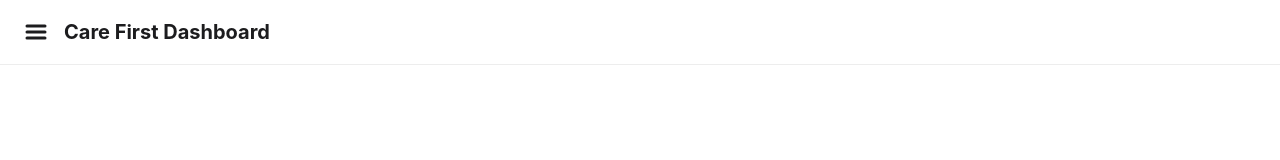
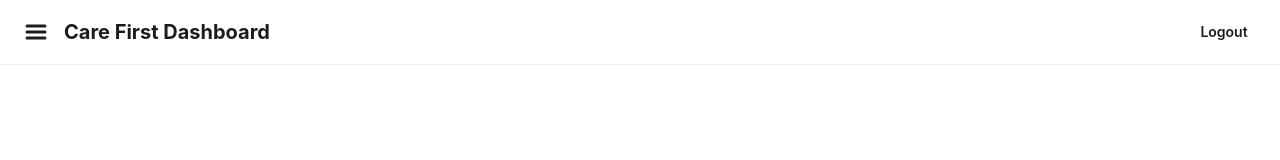
Before and after one commit to Rachidchel03/CareFirst-Frontend, a React (Create React App) app: page /login in a window 1280 px wide. Shown: the top 160 px of the page. Built offline with nearby package versions, Linux system fonts and the light colour scheme; no server answers.

Commit message:
changed frontend

```diff
--- a/src/App.js
+++ b/src/App.js
@@ -1,88 +1,90 @@
-// ───────────────────────────────────────────────────────────
 // src/App.js
-// ───────────────────────────────────────────────────────────
 import React from "react";
 import {
-  Box,
-  CssBaseline,
-  ThemeProvider,
-  AppBar,
-  Toolbar,
-  Typography,
+  BrowserRouter as Router,
+  Routes,
+  Route,
+  Navigate,
+} from "react-router-dom";
+
+import {
+  ThemeProvider, CssBaseline,
+  AppBar, Toolbar, Typography, Box
 } from "@mui/material";
-import { BrowserRouter as Router, Routes, Route } from "react-router-dom";
 
 import theme from "./theme";
+import AnimatedHamburger from "./components/AnimatedHamburger";
+import AnimatedDrawer    from "./components/AnimatedDrawer";
 
-/* layout */
-import AnimatedHamburger from "./components/AnimatedHamburger";
-import AnimatedDrawer from "./components/AnimatedDrawer";
+import { AuthProvider, useAuth } from "./Authentication/AuthContext";
+import ProtectedRoute             from "./loginroutes/LoginRoute";
 
-/* auth */
-import { AuthProvider, useAuth } from "./Authentication/AuthContext";
-import ProtectedRoute from "./loginroutes/LoginRoute";
+import Login     from "./Pages/Login";
+import Home      from "./Pages/Home";
+import WebScrape from "./WebScrape";
+import LogoutButton      from "./components/LogoutButton";
 
-/* pages */
-import Home from "./Pages/Home";
-import WebScrape from "./WebScrape";
-import Login from "./Pages/Login";
-import { Navigate } from "react-router-dom";
+function AppLayout() {
+  const [menuOpen, setMenuOpen] = React.useState(false);
+  const { isAuth } = useAuth();
 
-function RequireAuth({ children }) {
-  const token = localStorage.getItem("token");
-  return token ? children : <Navigate to="/login" replace />;
-}
+  return (
+    <>
+      <AppBar position="fixed" elevation={0} sx={{
+        background: theme.palette.background.default,
+        color:      theme.palette.text.primary,
+        borderBottom:`1px solid ${theme.palette.divider}`,
+      }}>
+        <Toolbar>
+          <AnimatedHamburger
+            open={menuOpen}
+            toggle={() => setMenuOpen(o => !o)}
+          />
+          <Typography variant="h6" sx={{ ml: 1, fontWeight: 700 }}>
+            Care First Dashboard
+          </Typography>
+          <LogoutButton />
+        </Toolbar>
+      </AppBar>
 
-/* ── Small util so we hide the drawer when user is logged-out ── */
-function DrawerWrapper({ menuOpen, toggleMenu }) {
-  const { isAuth } = useAuth();
-  return isAuth ? (
-    <AnimatedDrawer open={menuOpen} onClose={toggleMenu} />
-  ) : null;
+      {isAuth && (
+        <AnimatedDrawer
+          open={menuOpen}
+          onClose={() => setMenuOpen(false)}
+        />
+      )}
+
+      <Box component="main" sx={{ p: 3 }}>
+        <Toolbar/> {/* spacer */}
+
+        <Routes>
+          {/* Public */}
+          <Route path="/login" element={<Login/>}/>
+
+          {/* All private pages */}
+          <Route path="/home"    element={
+            <ProtectedRoute><Home/></ProtectedRoute>
+          }/>
+          <Route path="/scraper" element={
+            <ProtectedRoute><WebScrape/></ProtectedRoute>
+          }/>
+
+          {/* Redirect anything else to /login */}
+          <Route path="/"  element={<Navigate to="/login" replace/>}/>
+          <Route path="*" element={<Navigate to="/login" replace/>}/>
+        </Routes>
+      </Box>
+    </>
+  );
 }
 
 export default function App() {
-  const [menuOpen, setMenuOpen] = React.useState(false);
-  const toggleMenu = () => setMenuOpen((o) => !o);
-
   return (
     <ThemeProvider theme={theme}>
-      <CssBaseline />
-
+      <CssBaseline/>
       <Router>
         <AuthProvider>
-          {/* ── AppBar ─────────────────────────────────────── */}
-          <AppBar
-            position="fixed"
-            elevation={0}
-            sx={{
-              background: theme.palette.background.default,
-              color: theme.palette.text.primary,
-              borderBottom: `1px solid ${theme.palette.divider}`,
-            }}
-          >
-            <Toolbar>
-              <AnimatedHamburger open={menuOpen} toggle={toggleMenu} />
-              <Typography variant="h6" fontWeight={700} sx={{ ml: 1 }}>
-                Care First Dashboard
-              </Typography>
-            </Toolbar>
-          </AppBar>
-
-          {/* ── Drawer (only when authenticated) ──────────── */}
-          <DrawerWrapper menuOpen={menuOpen} toggleMenu={toggleMenu} />
-
-          {/* ── Routed content ────────────────────────────── */}
-          <Box component="main" sx={{ p: 3 }}>
-            <Toolbar /> {/* spacer for AppBar height */}
-        <Routes>
-          <Route path="/login" element={<Login />} />
-          <Route path="/home" element={<Home/>}/>
-          <Route path="/scraper" element={
-            <RequireAuth><WebScrape /></RequireAuth>} />
-          <Route path="*" element={<Navigate to="/home" />} />
-        </Routes>
-          </Box>
+          <AppLayout/>
         </AuthProvider>
       </Router>
     </ThemeProvider>
--- a/src/Authentication/AuthContext.jsx
+++ b/src/Authentication/AuthContext.jsx
@@ -1,15 +1,16 @@
-// Authentication/AuthContext.js (schets)
+// src/Authentication/AuthContext.jsx
 import React, { createContext, useContext, useState, useEffect } from "react";
 
-const AuthCtx = createContext({ isAuth: false });
+const AuthCtx = createContext(null);
 
 export function AuthProvider({ children }) {
   const [isAuth, setIsAuth] = useState(!!localStorage.getItem("token"));
 
-  // ► luister op storage-events (andere tab) óf handmatig dispatch
   useEffect(() => {
-    function onStorage() {
-      setIsAuth(!!localStorage.getItem("token"));
+    function onStorage(e) {
+      if (e.key === "token") {
+        setIsAuth(!!localStorage.getItem("token"));
+      }
     }
     window.addEventListener("storage", onStorage);
     return () => window.removeEventListener("storage", onStorage);
@@ -23,5 +24,7 @@ export function AuthProvider({ children }) {
 }
 
 export function useAuth() {
-  return useContext(AuthCtx);
+  const ctx = useContext(AuthCtx);
+  if (!ctx) throw new Error("useAuth must be inside AuthProvider");
+  return ctx;
 }
--- /dev/null
+++ b/src/components/LogoutButton.jsx
@@ -0,0 +1,29 @@
+// src/components/LogoutButton.jsx
+import React from "react";
+import { Button } from "@mui/material";
+import { useNavigate } from "react-router-dom";
+import { useAuth } from "../Authentication/AuthContext";
+
+export default function LogoutButton() {
+  const navigate = useNavigate();
+  const { setIsAuth } = useAuth();
+
+  const handleLogout = () => {
+    // 1) Remove the token
+    localStorage.removeItem("token");
+    // 2) Update your auth context
+    setIsAuth(false);
+    // 3) Send the user back to login
+    navigate("/login", { replace: true });
+  };
+
+  return (
+    <Button
+      color="inherit"
+      onClick={handleLogout}
+      sx={{ ml: "auto" }}    // pushes it to the far right in your Toolbar
+    >
+      Logout
+    </Button>
+  );
+}
--- a/src/loginapi/client.js
+++ b/src/loginapi/client.js
@@ -2,22 +2,18 @@
 import axios from "axios";
 import { useAuth } from "../Authentication/AuthContext";
 import React, { useState } from "react";
-/** axios instance with a dynamic Authorization header */
-const client = axios.create({
-  baseURL: process.env.REACT_APP_API_BASE_URL || "",
+
+const api = axios.create({
+  baseURL:  process.env.REACT_APP_API_BASE_URL || "http://localhost:8000",
+  headers: { "Content-Type": "application/json" },
+  withCredentials: true,   // if you need cookies
 });
 
-export function useApi() {
-  const { token } = useAuth();
+// (Optional) attach the JWT on every request
+api.interceptors.request.use((config) => {
+  const token = localStorage.getItem("token");
+  if (token) config.headers.Authorization = `Bearer ${token}`;
+  return config;
+});
 
-  // attach / detach the header whenever the token changes
-  React.useEffect(() => {
-    if (token) {
-      client.defaults.headers.common.Authorization = `Bearer ${token}`;
-    } else {
-      delete client.defaults.headers.common.Authorization;
-    }
-  }, [token]);
-
-  return client;
-}
+export const useApi = () => api;
--- a/src/loginroutes/LoginRoute.jsx
+++ b/src/loginroutes/LoginRoute.jsx
@@ -1,8 +1,11 @@
-// src/routes/ProtectedRoute.jsx
-import { Navigate, Outlet } from "react-router-dom";
+// src/loginroutes/ProtectedRoute.jsx
+import React from "react";
+import { Navigate } from "react-router-dom";
 import { useAuth } from "../Authentication/AuthContext";
 
-export default function ProtectedRoute() {
+export default function ProtectedRoute({ children }) {
   const { isAuth } = useAuth();
-  return isAuth ? <Outlet /> : <Navigate to="/login" replace />;
+  return isAuth
+    ? children
+    : <Navigate to="/login" replace />;
 }
```
